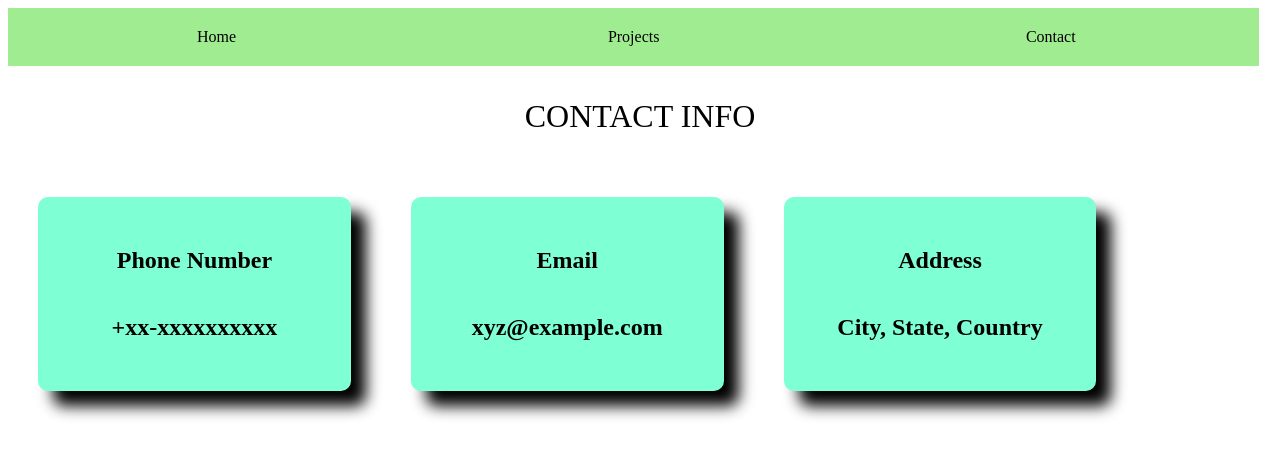
After one commit to horolrolx/ai_visualization, a Django app: template day13/Profile/base/templates/contact.html in a window 1280 px wide. The commit adds this page. Shown: the top 457 px of the page. Run offline with Django 5.2, Linux system fonts and the light colour scheme; the template is opened without the code that fills it, so the values that code supplies are empty; parts of the project's set-up code (start-up, migrations or seed data) failed here and were passed over.

Commit message:
기본적인 웹 애플리케이션 라우팅 및 뷰 작성

```diff
--- a/day13/Profile/Profile/settings.py
+++ b/day13/Profile/Profile/settings.py
@@ -39,6 +39,7 @@ INSTALLED_APPS = [
     "django.contrib.messages",
     "django.contrib.staticfiles",
     "base.apps.BaseConfig",
+    "bmi.apps.BmiConfig",
 ]
 
 MIDDLEWARE = [
--- a/day13/Profile/Profile/urls.py
+++ b/day13/Profile/Profile/urls.py
@@ -16,8 +16,9 @@ Including another URLconf
 """
 
 from django.contrib import admin
-from django.urls import path
+from django.urls import path, include
 
 urlpatterns = [
     path("admin/", admin.site.urls),
+    path("", include("base.urls")),
 ]
--- /dev/null
+++ b/day13/Profile/base/static/styles/style.css
@@ -0,0 +1,90 @@
+navbar {
+    width: 100%;
+    margin: 0px 0;
+}
+navbar ul {
+    width: 100%;
+    list-style: none;
+    margin: 0;
+    padding: 0;
+    overflow: hidden;
+}
+
+navbar ul li {
+    width: 33%;
+    float: left;
+}
+navbar ul li a {
+    text-decoration: none;
+    color: rgb(0, 0, 0);
+    text-align: center;
+    padding: 20px 0;
+    display: block;
+    width: 100%;
+    background-color: rgb(160, 236, 145);
+}
+
+navbar ul li a:hover {
+    background-color: rgb(11, 221, 29);
+}
+
+.home {
+    margin-right: 5%;
+    margin-top: 15px;
+    margin-left: 15px;
+    margin-bottom: 15px;
+    padding-top: 15px;
+    padding-left: 15px;
+    padding-right: 5px;
+    padding-bottom: 15px;
+    border-radius: 10px;
+    box-shadow: 15px 15px 15px black;
+    text-align: justify;
+    color: white;
+    background-image: linear-gradient(rgb(129, 196, 235), rgb(5, 44, 151));
+}
+
+.project-area {
+    background-repeat: no-repeat;
+    background-position: left;
+    box-sizing: border-box;
+}
+
+.project-item {
+    width: 75%;
+    margin-top: 5px;
+    margin-bottom: 15px;
+    margin-left: 5%;
+    margin-right: 5%;
+    padding-top: 5px;
+    padding-bottom: 5px;
+    padding-left: 30px;
+    padding-right: 30px;
+    border-radius: 10px;
+    box-shadow: 10px 10px 40px gray;
+    text-align: justify;
+    color: white;
+    background-color: black;
+}
+
+#project {
+    border-left: 15px solid;
+    border-image: linear-gradient(purple, tomato);
+    border-image-slice: 1;
+}
+
+#contact .contact-item {
+    background-color: aquamarine;
+    float: left;
+    width: 20%;
+    padding: 20px;
+    text-align: center;
+    border-radius: 10px;
+    padding: 30px;
+    margin: 30px;
+    display: flex;
+    justify-content: center;
+    align-items: center;
+    flex-direction: column;
+    box-shadow: 15px 15px 15px black;
+}
--- /dev/null
+++ b/day13/Profile/base/templates/contact.html
@@ -0,0 +1,22 @@
+{% include 'navbar.html' %} {% load static %}
+<link rel="stylesheet" href="{% static 'styles/style.css' %}" />
+<title>Contact</title>
+<section id="contact">
+    <center>
+        <font size="6">
+            <p>CONTACT INFO</p>
+        </font>
+        <div class="contact-item">
+            <h1>Phone Number</h1>
+            <h2>+xx-xxxxxxxxxx</h2>
+        </div>
+        <div class="contact-item">
+            <h1>Email</h1>
+            <h2>xyz@example.com</h2>
+        </div>
+        <div class="contact-item">
+            <h1>Address</h1>
+            <h2>City, State, Country</h2>
+        </div>
+    </center>
+</section>
--- a/day13/Profile/base/templates/navbar.html
+++ b/day13/Profile/base/templates/navbar.html
@@ -1,7 +1,8 @@
 {% load static %}
 <!-- static 폴더에 있는 css 파일 사용 -->
 
-<link rel="stylesheet" href="{% static 'styles/style.css' %}">
+<link href="{% static 'styles/style.css' %}" rel="stylesheet" type="text/css" />
+
 <navbar>
     <ul>
         <li><a href="/">Home</a></li>
--- /dev/null
+++ b/day13/Profile/base/urls.py
@@ -0,0 +1,11 @@
+from django.urls import path
+from . import views
+
+urlpatterns = [
+    path("", views.home, name="home"),
+    path("home/", views.home, name="home"),
+    path("projects/", views.projects, name="projects"),
+    path("contact/", views.contact, name="contact"),
+    path("bmi/", views.bmi, name="bmi"),
+    path("result/", views.result, name="result"),
+]
```
Also changed, not shown: day13/Profile/base/templates/home.html (added, +21 -0 lines), day13/Profile/base/templates/projects.html (added, +32 -0 lines), day13/Profile/base/views.py (+8 -0 lines), day13/Profile/base/static/images/profile_img.png (added).
